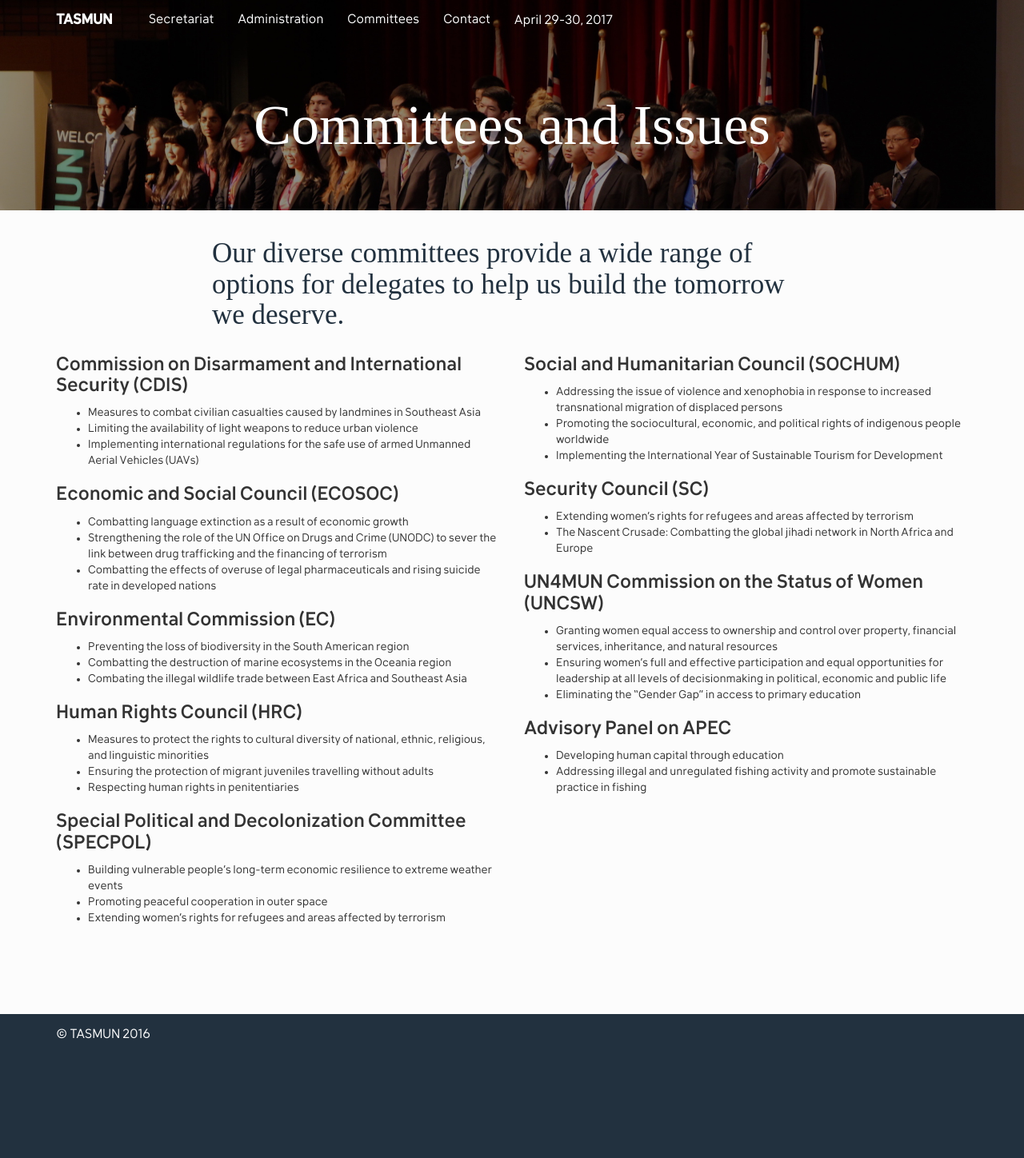
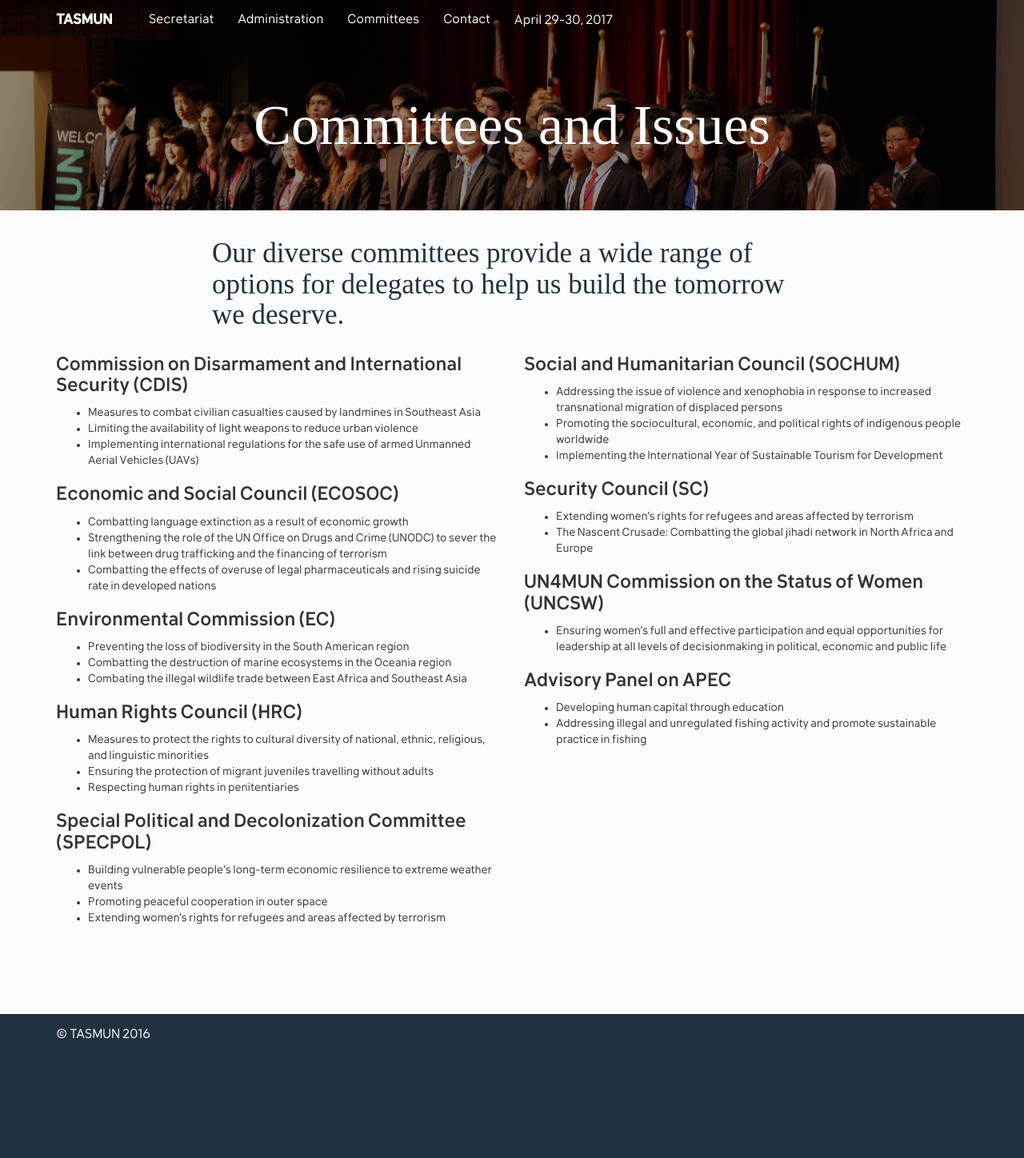
Before and after one commit to alexandernext/tasmun, a Jekyll site: the page built from committees.html, in a window 1280 px wide. Shown: the whole page at 80% size. Built offline with Jekyll 4.4.1, drawn with Linux system fonts in a browser that asks for light colours; some web fonts are replaced.

Commit message:
fixed un4mun topic

```diff
--- a/committees.html
+++ b/committees.html
@@ -66,9 +66,7 @@ title: Committees and Issues
   <div class="item">
     <h3 class="item-title">UN4MUN Commission on the Status of Women (UNCSW)</h3>
     <ul>
-      <li>Granting women equal access to ownership and control over property, financial services, inheritance, and natural resources</li>
       <li>Ensuring women’s full and effective participation and equal opportunities for leadership at all levels of decisionmaking in political, economic and public life</li>
-      <li>Eliminating the “Gender Gap” in access to primary education</li>
     </ul>
   </div>
   <div class="item">
```
Also changed, not shown: 1 other file.
